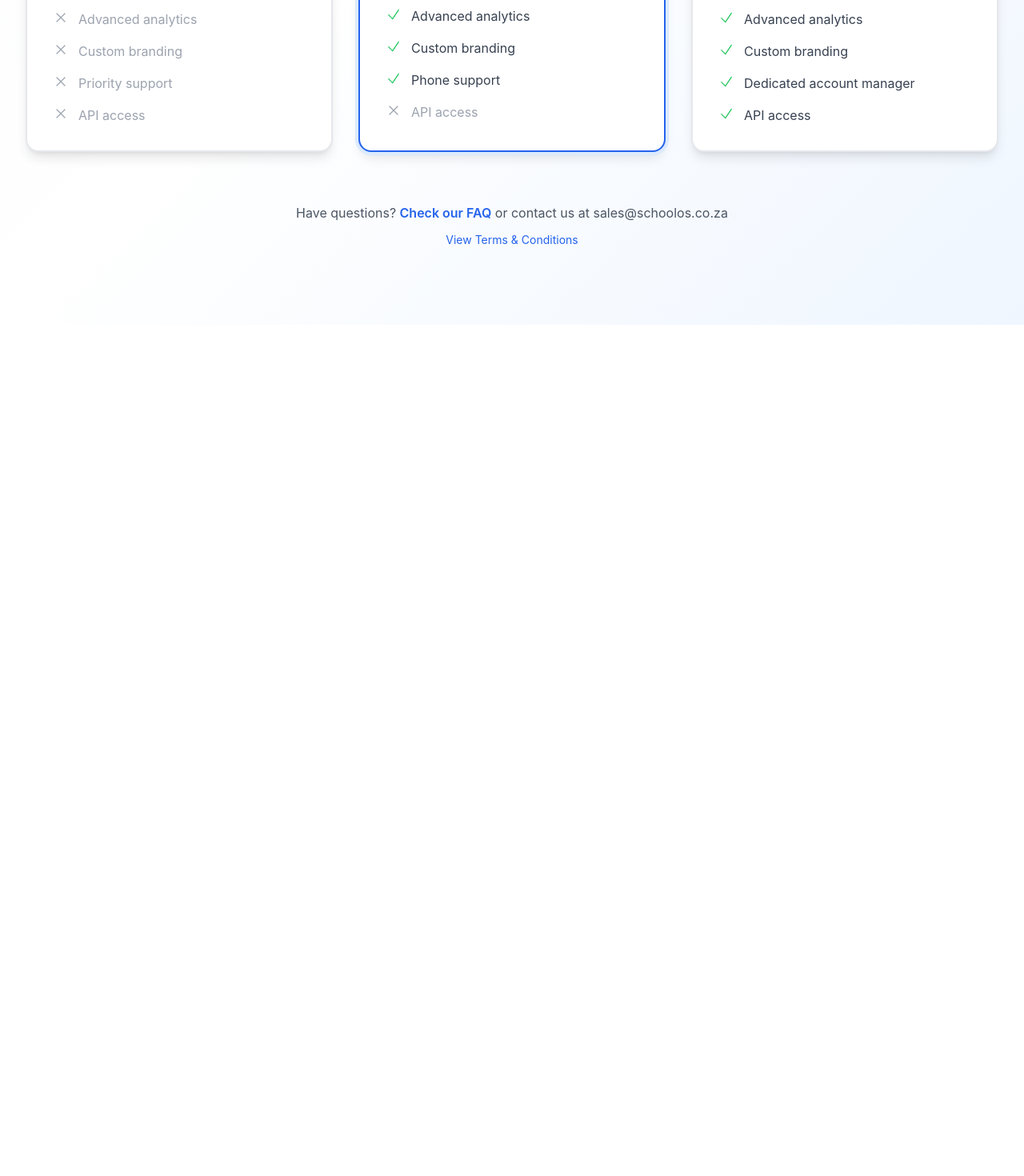
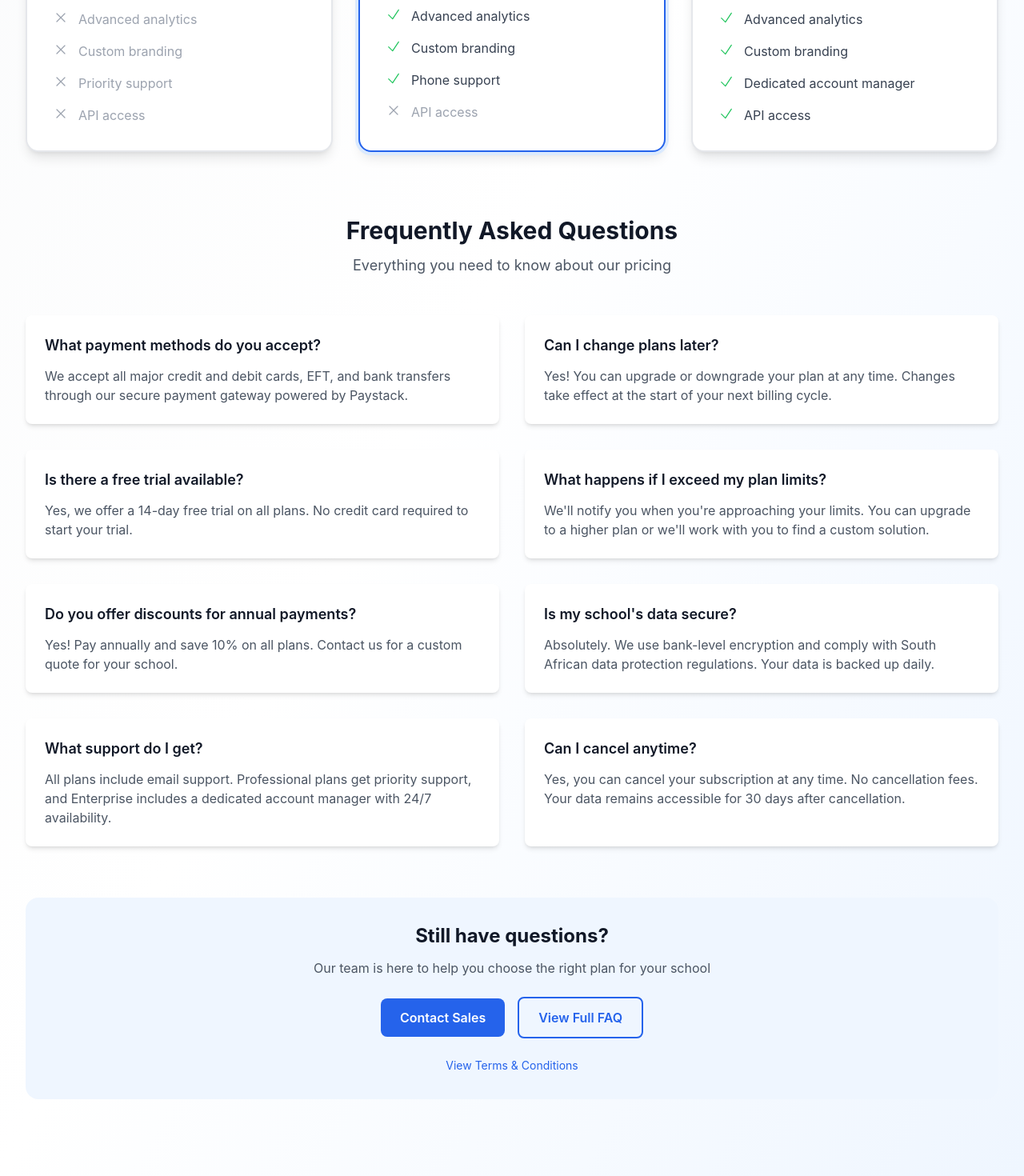
Before and after one commit to xola-manciya/schoolos-frontend, a React (Vite) app: page /pricing in a window 1280 px wide. Shown: the part 838-2308 px from the top of the page at 80% size. Before the commit the page ends 1244 px from the top, so only its background shows below. Built offline with nearby package versions, Linux system fonts and the light colour scheme.

Commit message:
chore:Add pricing FAQ section with 8 common questions

```diff
--- a/src/pages/Pricing.tsx
+++ b/src/pages/Pricing.tsx
@@ -169,16 +169,110 @@ export default function Pricing() {
             ))}
           </div>
 
-          {/* FAQ Link */}
-          <div className="mt-16 text-center">
-            <p className="text-gray-600">
-              Have questions?{' '}
-              <Link to="/faq" className="font-semibold text-primary-600 hover:text-primary-700">
-                Check our FAQ
-              </Link>{' '}
-              or contact us at sales@schoolos.co.za
+          {/* Pricing FAQ Section */}
+          <div className="mt-20">
+            <div className="text-center mb-12">
+              <h2 className="text-3xl font-bold text-gray-900">Frequently Asked Questions</h2>
+              <p className="mt-3 text-lg text-gray-600">Everything you need to know about our pricing</p>
+            </div>
+
+            <div className="grid gap-8 lg:grid-cols-2">
+              {/* FAQ Items */}
+              <div className="bg-white rounded-lg p-6 shadow-md">
+                <h3 className="text-lg font-semibold text-gray-900 mb-3">
+                  What payment methods do you accept?
+                </h3>
+                <p className="text-gray-600">
+                  We accept all major credit and debit cards, EFT, and bank transfers through our secure payment gateway powered by Paystack.
+                </p>
+              </div>
+
+              <div className="bg-white rounded-lg p-6 shadow-md">
+                <h3 className="text-lg font-semibold text-gray-900 mb-3">
+                  Can I change plans later?
+                </h3>
+                <p className="text-gray-600">
+                  Yes! You can upgrade or downgrade your plan at any time. Changes take effect at the start of your next billing cycle.
+                </p>
+              </div>
+
+              <div className="bg-white rounded-lg p-6 shadow-md">
+                <h3 className="text-lg font-semibold text-gray-900 mb-3">
+                  Is there a free trial available?
+                </h3>
+                <p className="text-gray-600">
+                  Yes, we offer a 14-day free trial on all plans. No credit card required to start your trial.
+                </p>
+              </div>
+
+              <div className="bg-white rounded-lg p-6 shadow-md">
+                <h3 className="text-lg font-semibold text-gray-900 mb-3">
+                  What happens if I exceed my plan limits?
+                </h3>
+                <p className="text-gray-600">
+                  We'll notify you when you're approaching your limits. You can upgrade to a higher plan or we'll work with you to find a custom solution.
+                </p>
+              </div>
+
+              <div className="bg-white rounded-lg p-6 shadow-md">
+                <h3 className="text-lg font-semibold text-gray-900 mb-3">
+                  Do you offer discounts for annual payments?
+                </h3>
+                <p className="text-gray-600">
+                  Yes! Pay annually and save 10% on all plans. Contact us for a custom quote for your school.
+                </p>
+              </div>
+
+              <div className="bg-white rounded-lg p-6 shadow-md">
+                <h3 className="text-lg font-semibold text-gray-900 mb-3">
+                  Is my school's data secure?
+                </h3>
+                <p className="text-gray-600">
+                  Absolutely. We use bank-level encryption and comply with South African data protection regulations. Your data is backed up daily.
+                </p>
+              </div>
+
+              <div className="bg-white rounded-lg p-6 shadow-md">
+                <h3 className="text-lg font-semibold text-gray-900 mb-3">
+                  What support do I get?
+                </h3>
+                <p className="text-gray-600">
+                  All plans include email support. Professional plans get priority support, and Enterprise includes a dedicated account manager with 24/7 availability.
+                </p>
+              </div>
+
+              <div className="bg-white rounded-lg p-6 shadow-md">
+                <h3 className="text-lg font-semibold text-gray-900 mb-3">
+                  Can I cancel anytime?
+                </h3>
+                <p className="text-gray-600">
+                  Yes, you can cancel your subscription at any time. No cancellation fees. Your data remains accessible for 30 days after cancellation.
+                </p>
+              </div>
+            </div>
+          </div>
+
+          {/* Contact Section */}
+          <div className="mt-16 text-center bg-primary-50 rounded-2xl p-8">
+            <h3 className="text-2xl font-bold text-gray-900 mb-3">Still have questions?</h3>
+            <p className="text-gray-600 mb-6">
+              Our team is here to help you choose the right plan for your school
             </p>
-            <p className="mt-3 text-sm text-gray-600">
+            <div className="flex flex-col sm:flex-row gap-4 justify-center items-center">
+              <a
+                href="mailto:sales@schoolos.co.za"
+                className="inline-block rounded-lg bg-primary-600 px-6 py-3 font-semibold text-white hover:bg-primary-700"
+              >
+                Contact Sales
+              </a>
+              <Link
+                to="/faq"
+                className="inline-block rounded-lg border-2 border-primary-600 px-6 py-3 font-semibold text-primary-600 hover:bg-primary-50"
+              >
+                View Full FAQ
+              </Link>
+            </div>
+            <p className="mt-6 text-sm text-gray-600">
               <Link to="/terms" className="text-primary-600 hover:text-primary-700">
                 View Terms & Conditions
               </Link>
```
